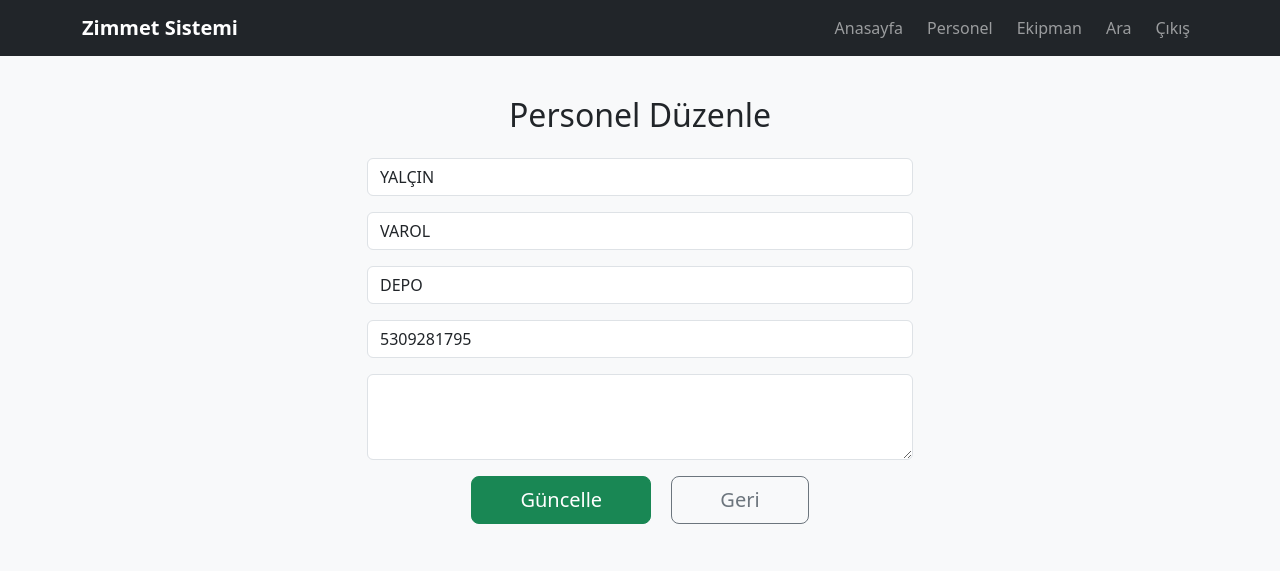
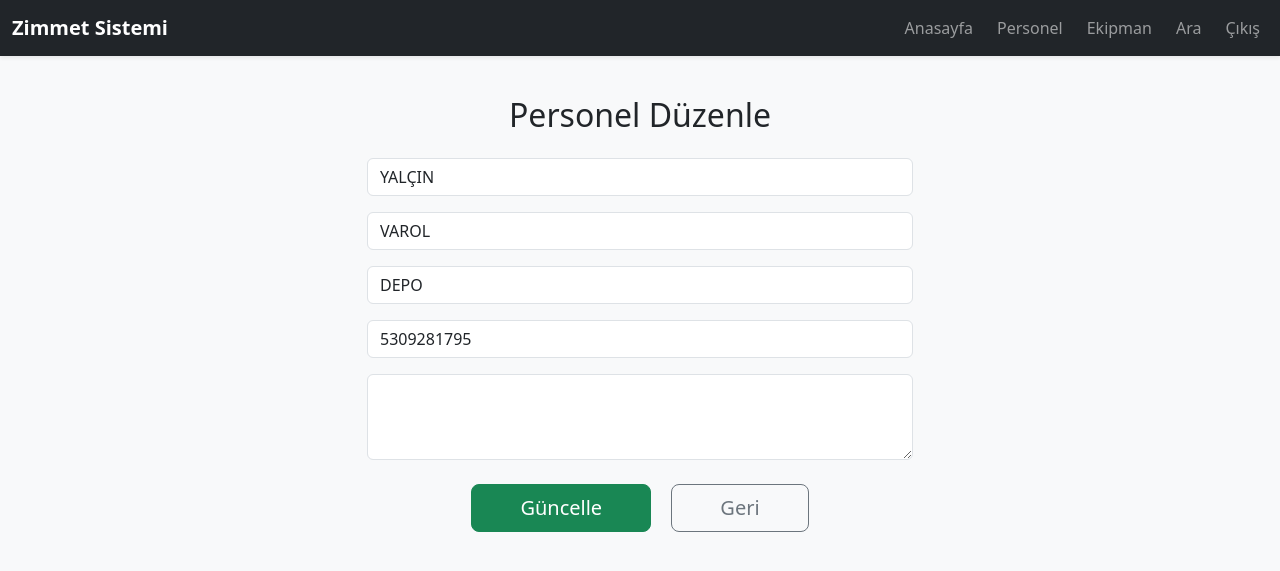
Before and after one commit to teknolojiotomasyon/gsb-zimmet-sistem, a Flask app: page /edit_personnel/1 in a window 1280 px wide. Shown: the top 571 px of the page. Run offline with Flask 3, Linux system fonts and the light colour scheme; the visitor is signed in with stand-in values (Sample User, id 1); data comes from the database, SQL or seed files in the repository.

Commit message:
Enhance navbar and form styling in edit_personnel.html

```diff
--- a/templates/edit_personnel.html
+++ b/templates/edit_personnel.html
@@ -8,11 +8,15 @@
     <link href="https://cdn.jsdelivr.net/npm/bootstrap-icons@1.11.0/font/bootstrap-icons.css" rel="stylesheet">
 </head>
 <body class="bg-light">
+
     <!-- ÜST MENÜ -->
-    <nav class="navbar navbar-expand-lg navbar-dark bg-dark fixed-top">
-        <div class="container">
+    <nav class="navbar navbar-expand-lg navbar-dark bg-dark fixed-top shadow-sm">
+        <div class="container-fluid">
             <a class="navbar-brand fw-bold" href="/">Zimmet Sistemi</a>
-            <div class="collapse navbar-collapse">
+            <button class="navbar-toggler" type="button" data-bs-toggle="collapse" data-bs-target="#navbarNav">
+                <span class="navbar-toggler-icon"></span>
+            </button>
+            <div class="collapse navbar-collapse" id="navbarNav">
                 <ul class="navbar-nav ms-auto">
                     <li class="nav-item"><a class="nav-link btn btn-outline-light me-2" href="/">Anasayfa</a></li>
                     <li class="nav-item"><a class="nav-link btn btn-outline-primary me-2" href="/personnel">Personel</a></li>
@@ -34,7 +38,7 @@
                     <div class="mb-3"><input type="text" name="duty" class="form-control" value="{{ person.duty }}"></div>
                     <div class="mb-3"><input type="text" name="phone" class="form-control" value="{{ person.phone }}"></div>
                     <div class="mb-3"><textarea name="description" class="form-control" rows="3">{{ person.description }}</textarea></div>
-                    <div class="text-center">
+                    <div class="text-center mt-4">
                         <button type="submit" class="btn btn-success btn-lg px-5">Güncelle</button>
                         <button type="button" onclick="history.back()" class="btn btn-outline-secondary btn-lg px-5 ms-3">Geri</button>
                     </div>
```
